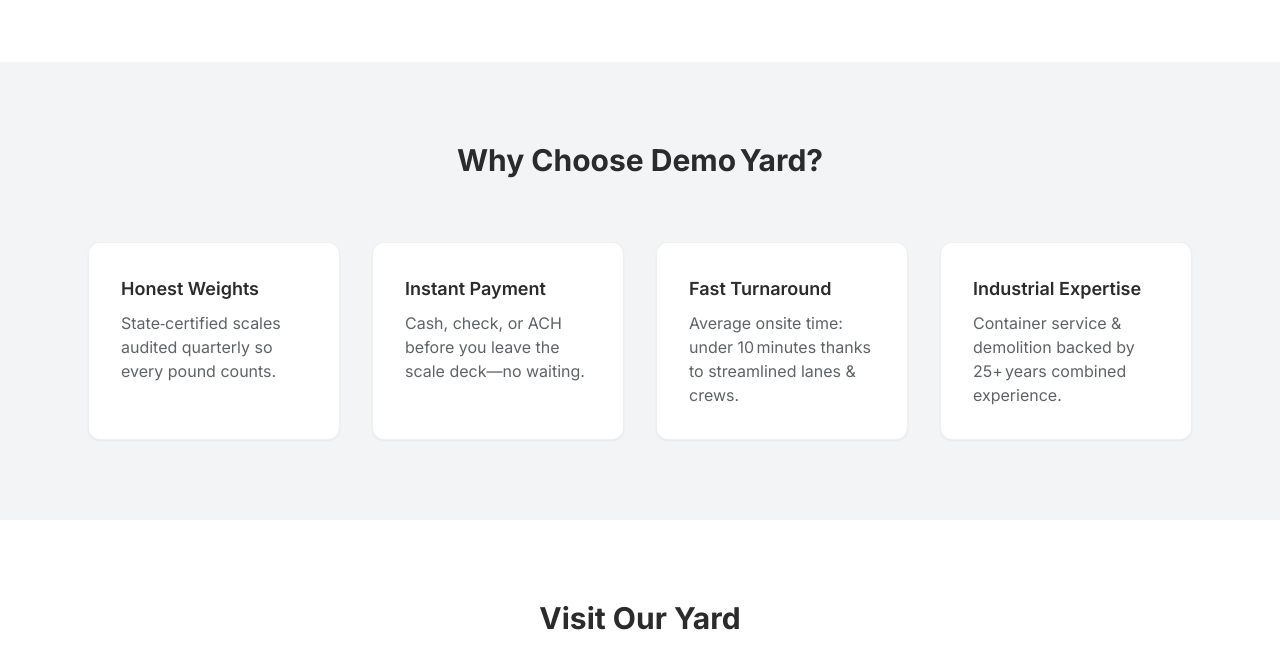
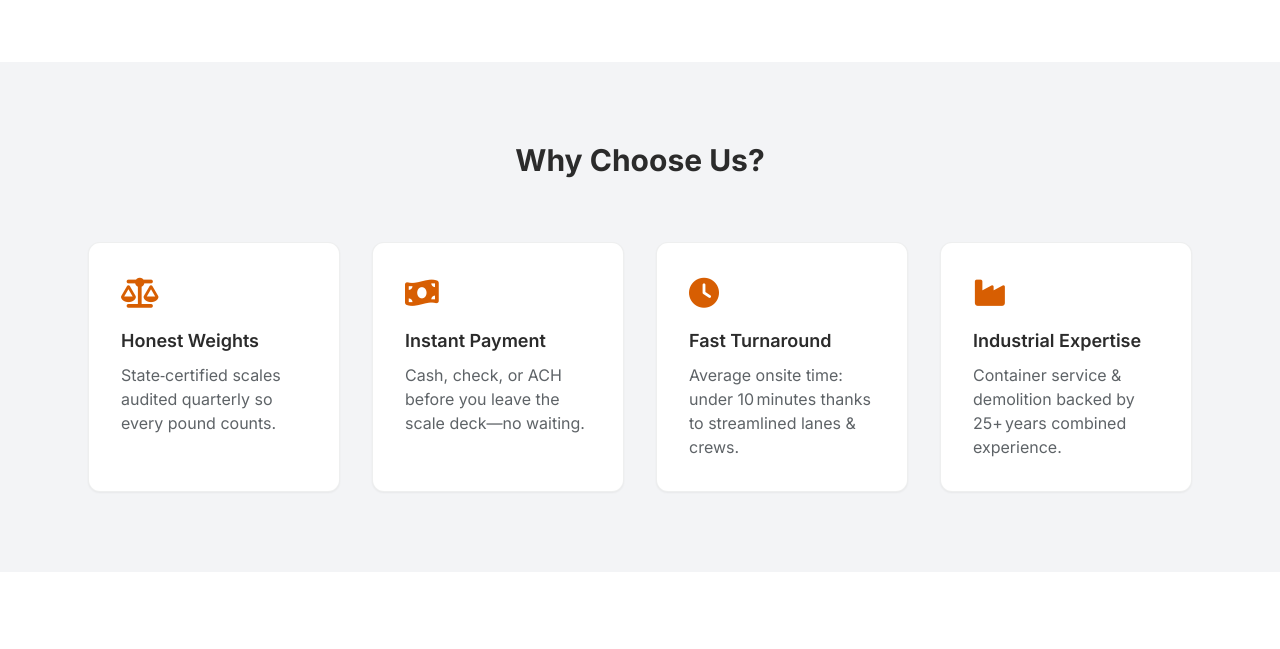
Before and after one commit to mrnosilrub/Standard-Launch-Demo, a plain HTML site: page index.html in a window 1280 px wide. Shown: the part 1158-1807 px from the top of the page. Drawn offline with nearby package versions, Linux system fonts and the light colour scheme.

Commit message:
Add icons and update Why Choose header

```diff
--- a/index.html
+++ b/index.html
@@ -174,23 +174,27 @@
 <!-- ── Why Us ───────────────────────────────────────────────-->
 <section id="why" class="scroll-mt-16 py-20 bg-gray-100">
   <div class="max-w-6xl mx-auto px-6 text-center">
-    <h2 class="text-3xl font-bold mb-4">Why Choose Demo Yard?</h2>
+    <h2 class="text-3xl font-bold mb-4">Why Choose Us?</h2>
   </div>
 
   <div class="mt-16 grid gap-8 md:grid-cols-2 lg:grid-cols-4 max-w-6xl mx-auto px-6">
     <div class="rounded-xl bg-white border border-brand-steel/10 shadow-sm p-8" data-aos>
+      <i class="fa-solid fa-scale-balanced text-brand-orange text-3xl mb-4"></i>
       <h3 class="font-semibold text-lg mb-2">Honest Weights</h3>
       <p class="text-brand-steel">State‑certified scales audited quarterly so every pound counts.</p>
     </div>
     <div class="rounded-xl bg-white border border-brand-steel/10 shadow-sm p-8" data-aos data-aos-delay="100">
+      <i class="fa-solid fa-money-bill-wave text-brand-orange text-3xl mb-4"></i>
       <h3 class="font-semibold text-lg mb-2">Instant Payment</h3>
       <p class="text-brand-steel">Cash, check, or ACH before you leave the scale deck—no waiting.</p>
     </div>
     <div class="rounded-xl bg-white border border-brand-steel/10 shadow-sm p-8" data-aos data-aos-delay="200">
+      <i class="fa-solid fa-clock text-brand-orange text-3xl mb-4"></i>
       <h3 class="font-semibold text-lg mb-2">Fast Turnaround</h3>
       <p class="text-brand-steel">Average onsite time: under 10 minutes thanks to streamlined lanes & crews.</p>
     </div>
     <div class="rounded-xl bg-white border border-brand-steel/10 shadow-sm p-8" data-aos data-aos-delay="300">
+      <i class="fa-solid fa-industry text-brand-orange text-3xl mb-4"></i>
       <h3 class="font-semibold text-lg mb-2">Industrial Expertise</h3>
       <p class="text-brand-steel">Container service & demolition backed by 25+ years combined experience.</p>
     </div>
```
